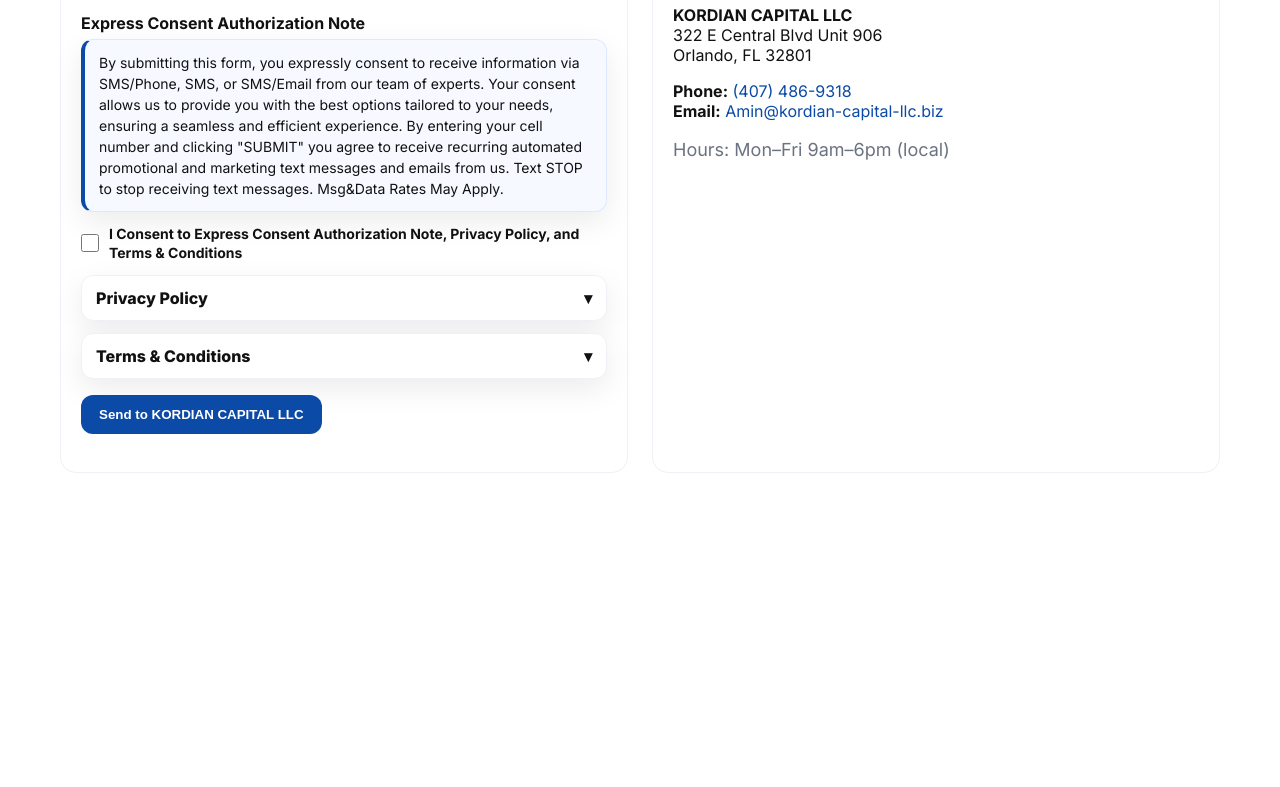
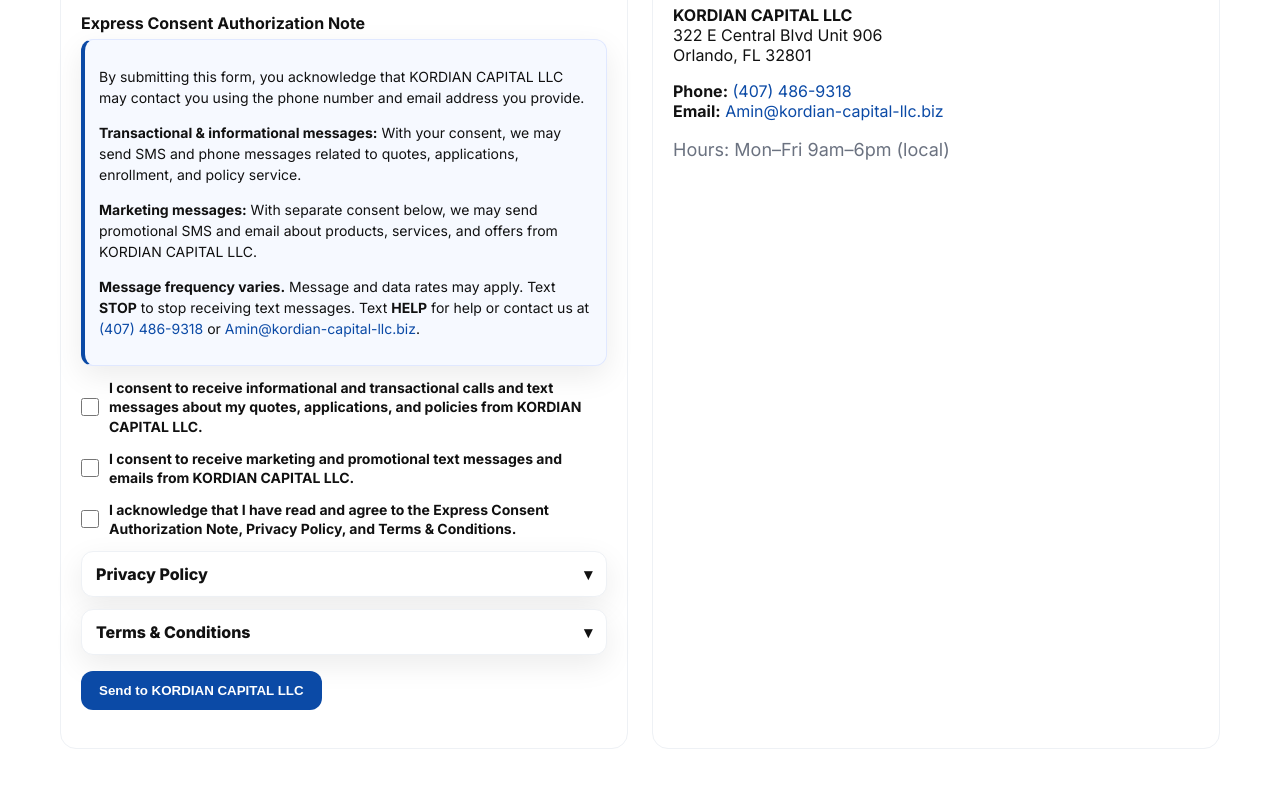
Before and after one commit to still62bronzes/kordian-capital-llc.biz, a plain HTML site: page index.html in a window 1280 px wide. Shown: the part 3953-4740 px from the top of the page. Before the commit the page ends 4594 px from the top, so only its background shows below. Drawn offline with Linux system fonts and the light colour scheme.

Commit message:
Express Consent Authorization

```diff
--- a/index.html
+++ b/index.html
@@ -486,15 +486,79 @@
             <textarea id="message" name="message" rows="5" placeholder="Tell us about your needs…"></textarea>
           </div>
 
-          <!-- Express Consent Authorization (required) -->
+         <!-- Express Consent Authorization -->
 <div class="legal-sections" style="margin-top:16px">
   <h4>Express Consent Authorization Note</h4>
   <div id="express-consent-note" class="consent-card">
-              By submitting this form, you expressly consent to receive information via SMS/Phone, SMS, or SMS/Email from our team of experts. Your consent allows us to provide you with the best options tailored to your needs, ensuring a seamless and efficient experience. By entering your cell number and clicking "SUBMIT" you agree to receive recurring automated promotional and marketing text messages and emails from us. Text STOP to stop receiving text messages. Msg&Data Rates May Apply.
+    <p>
+      By submitting this form, you acknowledge that KORDIAN CAPITAL LLC may contact you
+      using the phone number and email address you provide.
+    </p>
+    <p>
+      <strong>Transactional &amp; informational messages:</strong> With your consent, we may send
+      SMS and phone messages related to quotes, applications, enrollment, and policy service.
+    </p>
+    <p>
+      <strong>Marketing messages:</strong> With separate consent below, we may send promotional
+      SMS and email about products, services, and offers from KORDIAN CAPITAL LLC.
+    </p>
+    <p>
+      <strong>Message frequency varies.</strong> Message and data rates may apply.
+      Text <strong>STOP</strong> to stop receiving text messages.
+      Text <strong>HELP</strong> for help or contact us at
+      <a href="tel:(407) 486-9318">(407) 486-9318</a> or
+      <a href="mailto:Amin@kordian-capital-llc.biz">Amin@kordian-capital-llc.biz</a>.
+    </p>
   </div>
+
+  <!-- Separate opt-in checkboxes -->
   <div class="consent-line">
-            <input type="checkbox" id="consent" name="consent" required aria-describedby="express-consent-note">
-            <label for="consent"><b>I Consent to Express Consent Authorization Note, Privacy Policy, and Terms & Conditions</b></label>
+    <input
+      type="checkbox"
+      id="consent-transactional"
+      name="consent_transactional"
+      required
+      aria-describedby="express-consent-note"
+    >
+    <label for="consent-transactional">
+      <strong>
+        I consent to receive informational and transactional calls and text messages
+        about my quotes, applications, and policies from KORDIAN CAPITAL LLC.
+      </strong>
+    </label>
+  </div>
+
+  <div class="consent-line">
+    <input
+      type="checkbox"
+      id="consent-marketing"
+      name="consent_marketing"
+      required
+      aria-describedby="express-consent-note"
+    >
+    <label for="consent-marketing">
+      <strong>
+        I consent to receive marketing and promotional text messages and emails
+        from KORDIAN CAPITAL LLC.
+      </strong>
+    </label>
+  </div>
+
+  <!-- Legal acceptance -->
+  <div class="consent-line">
+    <input
+      type="checkbox"
+      id="consent-terms"
+      name="consent_terms"
+      required
+      aria-describedby="privacy-policy-copy terms-conditions-copy"
+    >
+    <label for="consent-terms">
+      <strong>
+        I acknowledge that I have read and agree to the Express Consent Authorization Note,
+        Privacy Policy, and Terms &amp; Conditions.
+      </strong>
+    </label>
   </div>
 
             <!-- Privacy Policy dropdown -->
```
Lines whose indentation alone changed are shown as unchanged.
